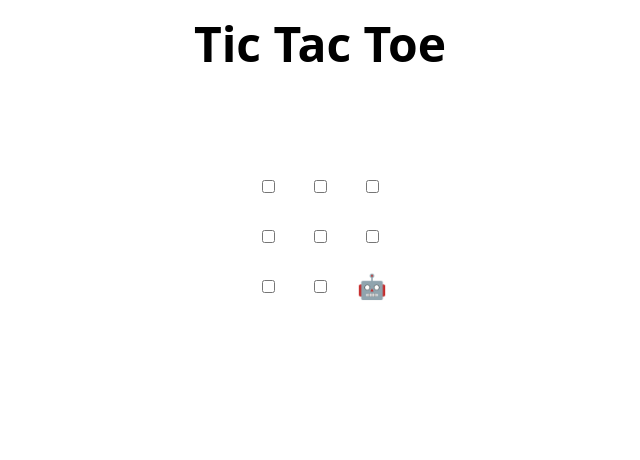
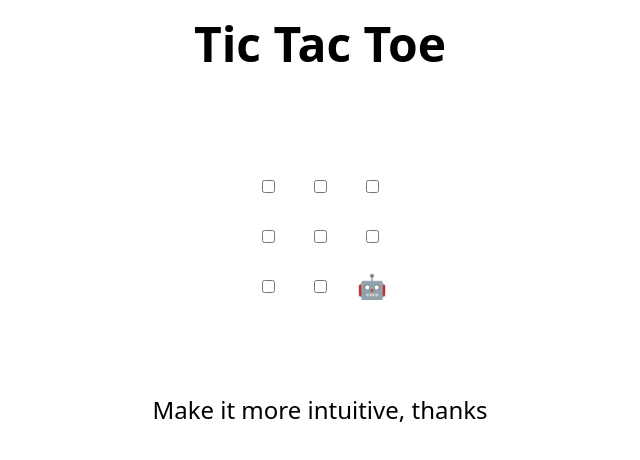
Before and after one commit to TaoWang97/review-pull-requests, a plain HTML site: page index.html in a window 1280 px wide. Shown: the whole page, without its empty margins (320-960 px from the left). Drawn offline with Linux system fonts and the light colour scheme.

Commit message:
Patrick's suggestion

```diff
--- a/index.html
+++ b/index.html
@@ -48,6 +48,7 @@
 </table>
 
 <h2 hidden>Game over, refresh to play again 🧑‍💻 🤖!</h2>
+Make it more intuitive, thanks
 
 <script>
   // Initialization
```
